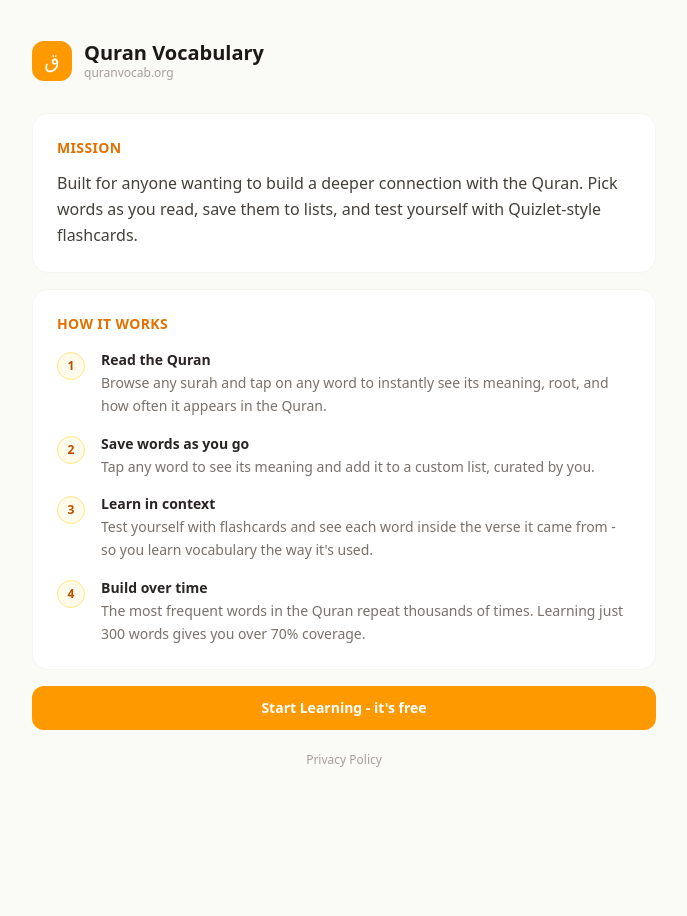
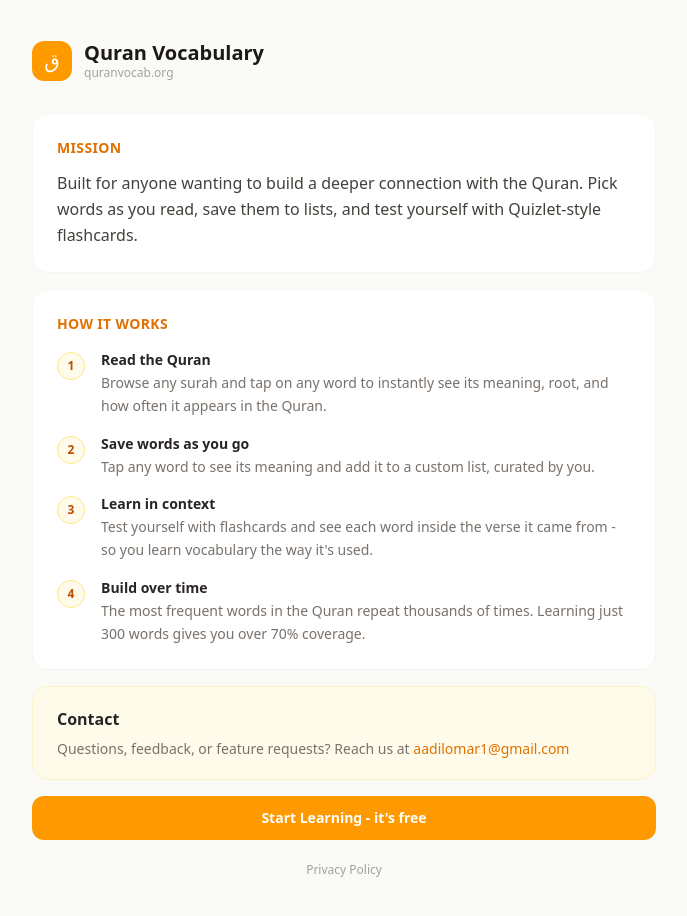
Before and after one commit to AadilOmar/quranic-vocab, a Next.js app: page /about in a window 1280 px wide. Shown: the top 916 px of the page, without its empty margins (296-983 px from the left). Before the commit the page ends 810 px from the top, so only its background shows below. Built offline with nearby package versions, Linux system fonts and the light colour scheme; no server answers; a web font is replaced by a local one.

Commit message:
feat: add contact info to about page, restore footer links on landing page

```diff
--- a/src/app/about/page.tsx
+++ b/src/app/about/page.tsx
@@ -63,6 +63,17 @@
           </div>
         </div>
 
+        {/* Contact */}
+        <div className="bg-amber-50 rounded-2xl border border-amber-100 px-6 py-5 mb-4">
+          <h2 className="text-base font-semibold text-stone-800 mb-2">Contact</h2>
+          <p className="text-stone-500 text-sm">
+            Questions, feedback, or feature requests? Reach us at{" "}
+            <a href="mailto:aadilomar1@gmail.com" className="text-amber-600 hover:underline">
+              aadilomar1@gmail.com
+            </a>
+          </p>
+        </div>
+
         {/* CTA */}
         <Link href="/login" className="block w-full py-3 bg-amber-500 hover:bg-amber-600 text-white text-sm font-semibold rounded-xl text-center transition-colors mb-4">
           Start Learning - it's free
--- a/src/components/AuthGate.tsx
+++ b/src/components/AuthGate.tsx
@@ -137,7 +137,10 @@
           </Link>
         </div>
 
-        <div className="pb-12" />
+        <div className="pb-12 flex justify-center gap-4">
+          <Link href="/about" className="text-xs text-stone-400 hover:text-amber-600 transition-colors">About</Link>
+          <Link href="/privacy" className="text-xs text-stone-400 hover:text-amber-600 transition-colors">Privacy Policy</Link>
+        </div>
       </div>
     );
   }
```
